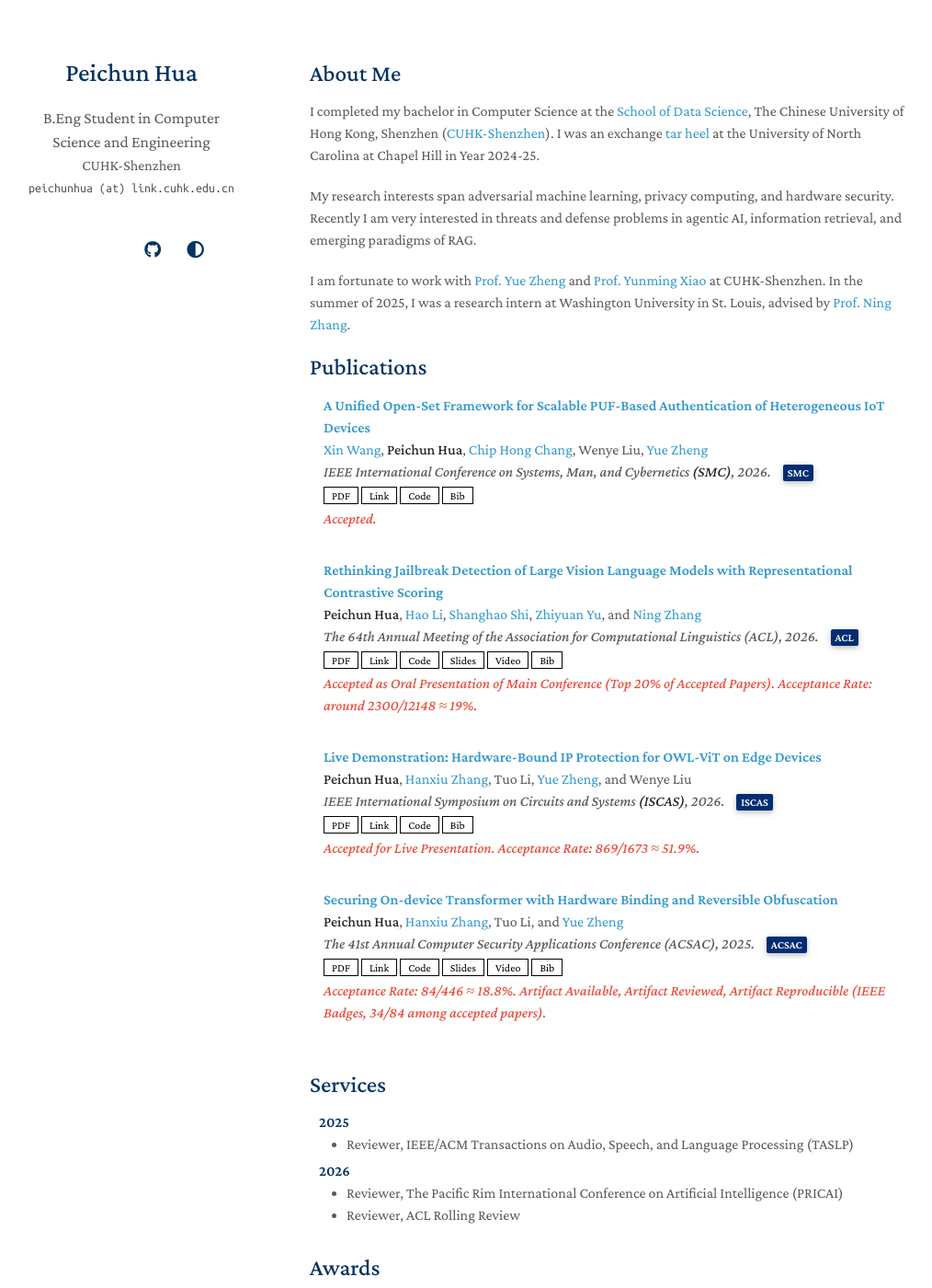
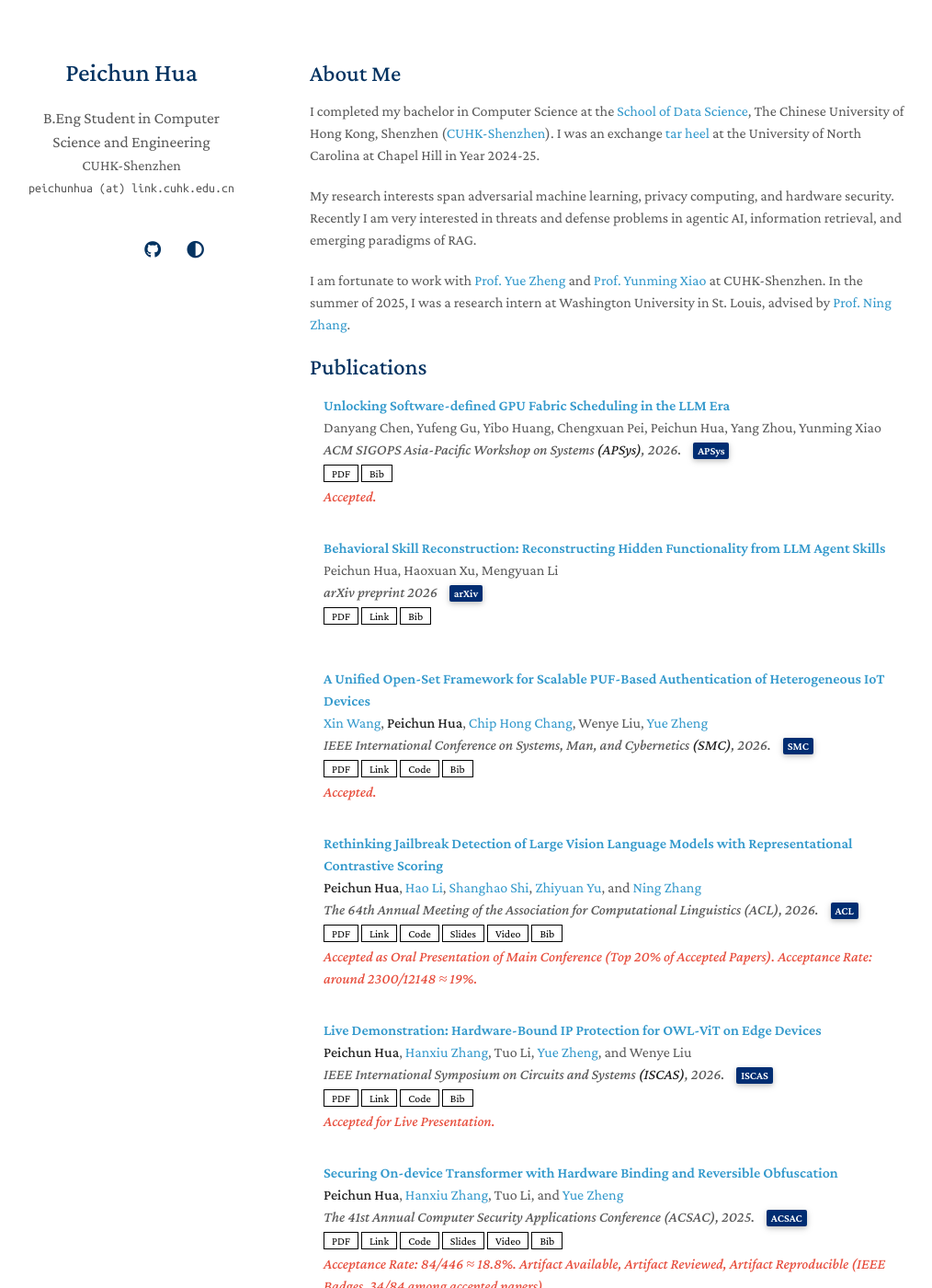
Before and after one commit to sarendis56/sarendis56.github.io, a Jekyll site: the page built from index.md, in a window 1280 px wide and 1400 px high. Shown: the whole window at 92% size, without its empty margins (133-1147 px from the left). Built offline with Jekyll 4.4.1, drawn with Linux system fonts in a browser that asks for light colours; a style sheet for code colours, icons or effects is not loaded; our own code applies the rules of GitHub Pages for plain Markdown files.

Commit message:
Update 8.13

```diff
--- a/_data/publications.yml
+++ b/_data/publications.yml
@@ -1,4 +1,37 @@
 main:
+  - title: "Unlocking Software-defined GPU Fabric Scheduling in the LLM Era"
+    authors: Danyang Chen, Yufeng Gu, Yibo Huang, Chengxuan Pei, Peichun Hua, Yang Zhou, Yunming Xiao
+    conference_short: APSys
+    conference: ACM SIGOPS Asia-Pacific Workshop on Systems <strong>(APSys)</strong>, 2026.
+    pdf: assets/docs/APSys26.pdf
+    bibtex: |
+      @inproceedings{chen2026unlocking,
+        title={Unlocking Software-defined GPU Fabric Scheduling in the LLM Era},
+        author={Danyang Chen and Yufeng Gu and Yibo Huang and Chengxuan Pei and Peichun Hua and Yang Zhou and Yunming Xiao},
+        booktitle={ACM SIGOPS Asia-Pacific Workshop on Systems (APSys)},
+        year={2026},
+        organization={ACM}
+      }
+    notes: |
+      Accepted.
+
+  - title: "Behavioral Skill Reconstruction: Reconstructing Hidden Functionality from LLM Agent Skills"
+    authors: Peichun Hua, Haoxuan Xu, Mengyuan Li
+    conference_short: arXiv
+    conference: arXiv preprint 2026
+    link: https://arxiv.org/abs/2608.04192
+    pdf: https://arxiv.org/pdf/2608.04192
+    bibtex: |
+      @misc{hua2026skillclone,
+            title={Behavioral Skill Reconstruction: Reconstructing Hidden Functionality from LLM Agent Skills},
+            author={Peichun Hua and Haoxuan Xu and Mengyuan Li},
+            year={2026},
+            eprint={2608.04192},
+            archivePrefix={arXiv},
+            primaryClass={cs.CR},
+            url={https://arxiv.org/abs/2608.04192},
+      }
+
   - title: "A Unified Open-Set Framework for Scalable PUF-Based Authentication of Heterogeneous IoT Devices"
     authors: <a href="https://github.com/WANGXinuuu1" target="_blank">Xin Wang</a>, <strong>Peichun Hua</strong>, <a href="https://personal.ntu.edu.sg/echchang/home.htm" target="_blank">Chip Hong Chang</a>, Wenye Liu, <a href="https://myweb.cuhk.edu.cn/zhengyue" target="_blank">Yue Zheng</a>
     conference_short: SMC
@@ -61,7 +94,7 @@ main:
         organization={IEEE}
       }
     notes: |
-      Accepted for Live Presentation. Acceptance Rate: 869/1673 ≈ 51.9%.
+      Accepted for Live Presentation.
 
   - title: "Securing On-device Transformer with Hardware Binding and Reversible Obfuscation"
     authors: <strong>Peichun Hua</strong>, <a href="https://hanxiuzhang.github.io/" target="_blank">Hanxiu Zhang</a>, Tuo Li, and <a href="https://myweb.cuhk.edu.cn/zhengyue" target="_blank">Yue Zheng</a>
```
Also changed, not shown: 3 other files.
